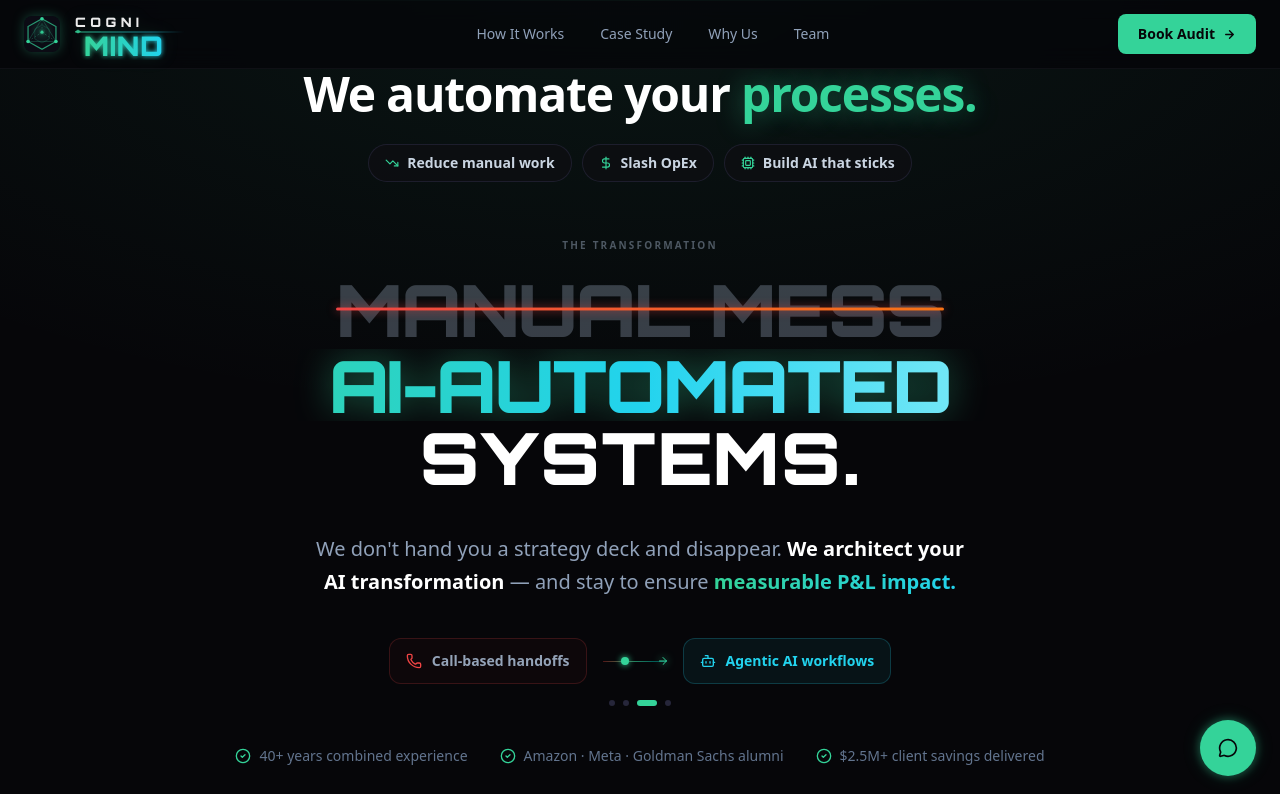
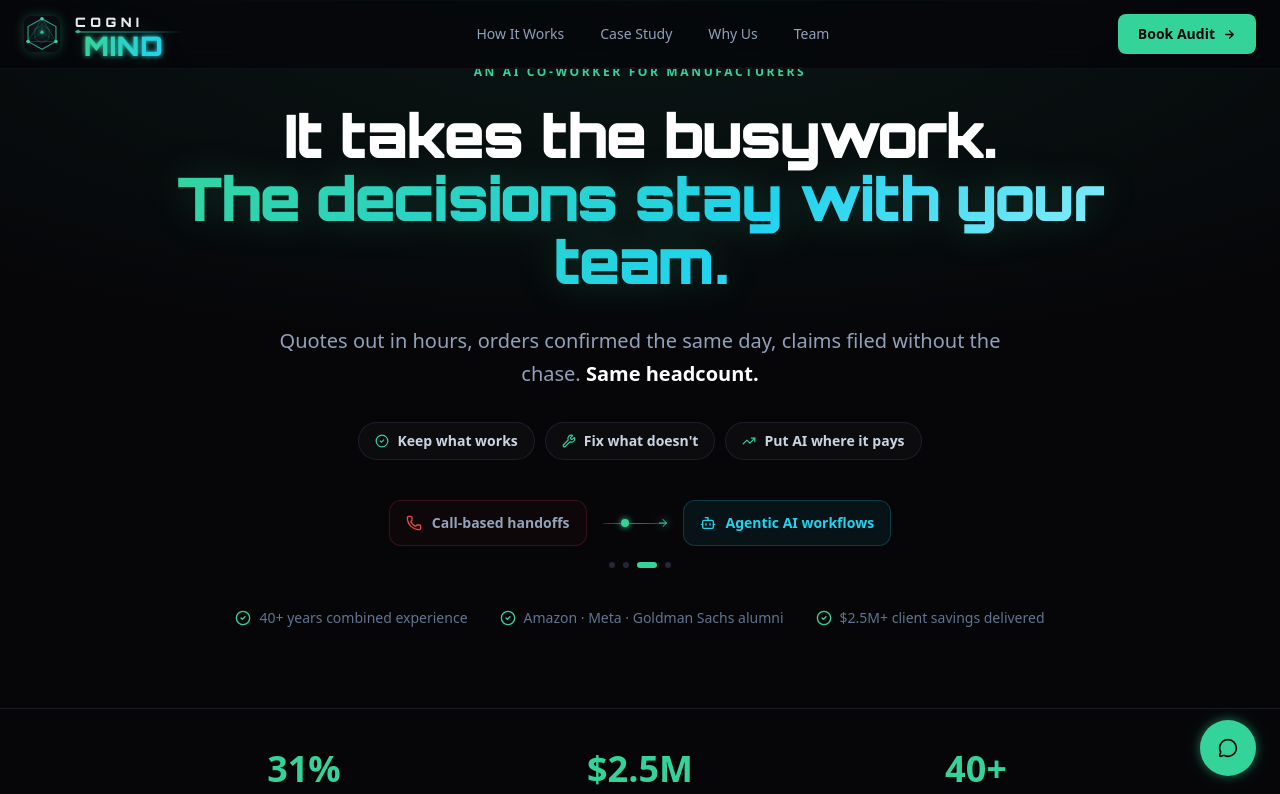
Before and after one commit to skaveti1/cogni_mind, a Next.js app: page / in a window 1280 px wide. Shown: the top 794 px of the page. Built offline with nearby package versions, Linux system fonts and the light colour scheme.

Commit message:
Update hero copy and animation

```diff
--- a/src/components/HeroContent.tsx
+++ b/src/components/HeroContent.tsx
@@ -1,205 +1,75 @@
 'use client';
 
-import { useState, useEffect } from 'react';
-import { TrendingDown, DollarSign, Cpu } from 'lucide-react';
-
-const cyclingWords = ['workflows.', 'operations.', 'processes.', 'supply chains.'];
+import { useEffect, useState } from 'react';
+import { CheckCircle2, Wrench, TrendingUp } from 'lucide-react';
 
 const pills = [
-  { icon: TrendingDown, text: 'Reduce manual work' },
-  { icon: DollarSign,   text: 'Slash OpEx'          },
-  { icon: Cpu,          text: 'Build AI that sticks' },
+  { icon: CheckCircle2, text: 'Keep what works' },
+  { icon: Wrench, text: "Fix what doesn't" },
+  { icon: TrendingUp, text: 'Put AI where it pays' },
 ];
 
 export default function HeroContent() {
-  const [wIdx, setWIdx] = useState(0);
-  const [wOut, setWOut] = useState(false);
-  const [show,   setShow]   = useState(false);
-  const [strike, setStrike] = useState(false); // strikethrough drawn
-  const [reveal, setReveal] = useState(false); // AI text scan reveals
+  const [show, setShow] = useState(false);
 
   useEffect(() => {
-    const t0 = setTimeout(() => setShow(true),   60);
-    const t1 = setTimeout(() => setStrike(true), 900);  // strike after text arrives
-    const t2 = setTimeout(() => setReveal(true), 1800); // reveal after strike done
-    const t3 = setInterval(() => {
-      setWOut(true);
-      setTimeout(() => { setWIdx(i => (i + 1) % cyclingWords.length); setWOut(false); }, 320);
-    }, 2800);
-    return () => { clearTimeout(t0); clearTimeout(t1); clearTimeout(t2); clearInterval(t3); };
+    const timer = setTimeout(() => setShow(true), 80);
+    return () => clearTimeout(timer);
   }, []);
 
-  const slide = (delay: number) => ({
-    opacity:    show ? 1 : 0,
-    transform:  show ? 'translateY(0)' : 'translateY(18px)',
+  const reveal = (delay: number) => ({
+    opacity: show ? 1 : 0,
+    transform: show ? 'translateY(0)' : 'translateY(14px)',
     transition: `opacity 0.7s ease ${delay}s, transform 0.7s ease ${delay}s`,
   });
 
   return (
-    <div className="text-center select-none">
+    <div className="text-center">
+      <p
+        className="text-brand text-xs font-bold uppercase tracking-[0.22em] mb-6"
+        style={reveal(0)}
+      >
+        An AI co-worker for manufacturers
+      </p>
 
-      {/* ── Mission statement with cycling word ── */}
-      <div style={slide(0)} className="mb-5 relative">
-        <p className="text-3xl sm:text-4xl md:text-5xl font-black tracking-tight leading-tight">
-          <span className="text-white">We automate your </span>
+      <h1
+        className="max-w-5xl mx-auto text-4xl sm:text-5xl md:text-6xl font-black tracking-tight leading-[1.05]"
+        style={{ fontFamily: "var(--font-orbitron, 'Orbitron', monospace)" }}
+      >
+        <span className="block text-white" style={reveal(0.12)}>
+          It takes the busywork.
+        </span>
         <span
-            className="text-brand relative inline-block"
+          className="block text-gradient"
           style={{
-              opacity:    wOut ? 0 : 1,
-              transform:  wOut ? 'translateY(-10px)' : 'translateY(0)',
-              transition: 'opacity 0.28s ease, transform 0.28s ease',
-              textShadow: '0 0 28px rgba(52,211,153,0.45)',
+            ...reveal(0.3),
+            filter: show ? 'drop-shadow(0 0 18px rgba(52,211,153,0.2))' : 'none',
           }}
         >
-            {cyclingWords[wIdx]}
-            <span
-              className="absolute -right-3 top-0 bottom-0 w-0.5 bg-brand rounded-full"
-              style={{ animation: 'blink-cursor 1s step-end infinite' }}
-            />
+          The decisions stay with your team.
         </span>
+      </h1>
+
+      <p
+        className="max-w-3xl mx-auto mt-8 text-lg md:text-xl text-slate-400 leading-relaxed"
+        style={reveal(0.48)}
+      >
+        Quotes out in hours, orders confirmed the same day, claims filed without the chase.{' '}
+        <span className="text-white font-semibold">Same headcount.</span>
       </p>
-      </div>
 
-      {/* ── Value prop pills ── */}
-      <div className="flex flex-wrap justify-center gap-2.5 mb-14">
-        {pills.map(({ icon: Icon, text }, i) => (
+      <div className="flex flex-wrap justify-center gap-2.5 mt-8">
+        {pills.map(({ icon: Icon, text }, index) => (
           <span
             key={text}
             className="inline-flex items-center gap-2 px-4 py-2 rounded-full border border-slate-700/70 bg-slate-900/80 text-slate-300 text-sm font-semibold hover:border-brand/30 hover:text-white transition-all"
-            style={{
-              opacity:    show ? 1 : 0,
-              transform:  show ? 'translateY(0)' : 'translateY(10px)',
-              transition: `opacity 0.6s ease ${0.2 + i * 0.09}s, transform 0.6s ease ${0.2 + i * 0.09}s, border-color 0.2s, color 0.2s`,
-            }}
+            style={reveal(0.6 + index * 0.1)}
           >
             <Icon className="w-3.5 h-3.5 text-brand shrink-0" />
             {text}
           </span>
         ))}
       </div>
-
-      {/* ── Transformation Headline ── */}
-      <div className="mb-10 relative">
-
-        {/* Small label */}
-        <p
-          className="text-[10px] uppercase tracking-[0.22em] font-bold mb-5"
-          style={{
-            ...slide(0.3),
-            color: 'rgba(148,163,184,0.5)',
-          }}
-        >
-          The transformation
-        </p>
-
-        {/* MANUAL MESS — slides up, then gets struck through */}
-        <div style={{ overflow: 'hidden', marginBottom: 4 }}>
-          <div
-            className="relative inline-block"
-            style={{
-              transform:  show ? 'translateY(0)' : 'translateY(110%)',
-              transition: 'transform 0.7s cubic-bezier(0.22,1,0.36,1) 0.35s',
-            }}
-          >
-            <h1
-              className="text-5xl sm:text-6xl md:text-7xl font-black tracking-tight leading-none"
-              style={{
-                fontFamily: "var(--font-orbitron, 'Orbitron', monospace)",
-                color: strike ? 'rgba(148,163,184,0.35)' : 'rgba(148,163,184,0.75)',
-                transition: 'color 0.4s ease 0.3s',
-              }}
-            >
-              MANUAL MESS
-            </h1>
-
-            {/* Animated red strikethrough */}
-            <div
-              className="absolute top-1/2 left-0 h-0.75 rounded-full"
-              style={{
-                width:       strike ? '100%' : '0%',
-                background:  'linear-gradient(90deg, #ef4444, #f97316)',
-                boxShadow:   '0 0 10px rgba(239,68,68,0.7)',
-                transform:   'translateY(-50%)',
-                transition:  'width 0.75s cubic-bezier(0.4,0,0.2,1) 0.1s',
-              }}
-            />
-          </div>
-        </div>
-
-        {/* AI-AUTOMATED — scan reveal left-to-right */}
-        <div style={{ overflow: 'hidden', marginBottom: 0 }}>
-          <h1
-            className="text-5xl sm:text-6xl md:text-7xl font-black tracking-tight leading-none"
-            style={{
-              fontFamily: "var(--font-orbitron, 'Orbitron', monospace)",
-              background:  'linear-gradient(90deg, #34d399, #22d3ee, #a5f3fc)',
-              WebkitBackgroundClip: 'text',
-              WebkitTextFillColor: 'transparent',
-              backgroundClip: 'text',
-              filter:      reveal ? 'drop-shadow(0 0 18px rgba(52,211,153,0.45))' : 'none',
-              clipPath:    reveal ? 'inset(0 0% 0 0)' : 'inset(0 100% 0 0)',
-              transition:  'clip-path 0.9s cubic-bezier(0.22,1,0.36,1), filter 1s ease 0.4s',
-            }}
-          >
-            AI-AUTOMATED
-          </h1>
-        </div>
-
-        <div style={{ overflow: 'hidden' }}>
-          <h1
-            className="text-5xl sm:text-6xl md:text-7xl font-black tracking-tight leading-none text-white"
-            style={{
-              fontFamily:  "var(--font-orbitron, 'Orbitron', monospace)",
-              opacity:     reveal ? 1 : 0,
-              transform:   reveal ? 'translateY(0)' : 'translateY(30%)',
-              transition:  'opacity 0.5s ease 0.7s, transform 0.6s cubic-bezier(0.22,1,0.36,1) 0.7s',
-              letterSpacing: '0.02em',
-            }}
-          >
-            SYSTEMS.
-          </h1>
-        </div>
-
-        {/* Scan flash — a bright line that sweeps across at reveal moment */}
-        <div
-          className="absolute top-[55%] left-0 right-0 h-px pointer-events-none"
-          style={{
-            background: 'linear-gradient(90deg, transparent 0%, rgba(52,211,153,0.8) 50%, transparent 100%)',
-            opacity:     reveal ? 0 : 0,
-            transform:   reveal ? 'translateX(110%)' : 'translateX(-110%)',
-            transition:  reveal ? 'transform 0.8s ease, opacity 0.1s' : 'none',
-          }}
-        />
-      </div>
-
-      {/* ── Description ── */}
-      <div style={slide(0.7)} className="mb-6 max-w-2xl mx-auto">
-        <p className="text-lg md:text-xl text-slate-400 leading-relaxed">
-          We don&apos;t hand you a strategy deck and disappear.{' '}
-          <span className="text-white font-semibold">
-            We architect your AI transformation
-          </span>{' '}
-          — and stay to ensure{' '}
-          <span
-            className="font-bold"
-            style={{
-              background: 'linear-gradient(90deg,#34d399,#22d3ee)',
-              WebkitBackgroundClip: 'text',
-              WebkitTextFillColor: 'transparent',
-              backgroundClip: 'text',
-            }}
-          >
-            measurable P&L impact.
-          </span>
-        </p>
-      </div>
-
-      <style>{`
-        @keyframes blink-cursor {
-          0%, 100% { opacity: 1; }
-          50%       { opacity: 0; }
-        }
-      `}</style>
     </div>
   );
 }
```
Lines whose indentation alone changed are shown as unchanged.
